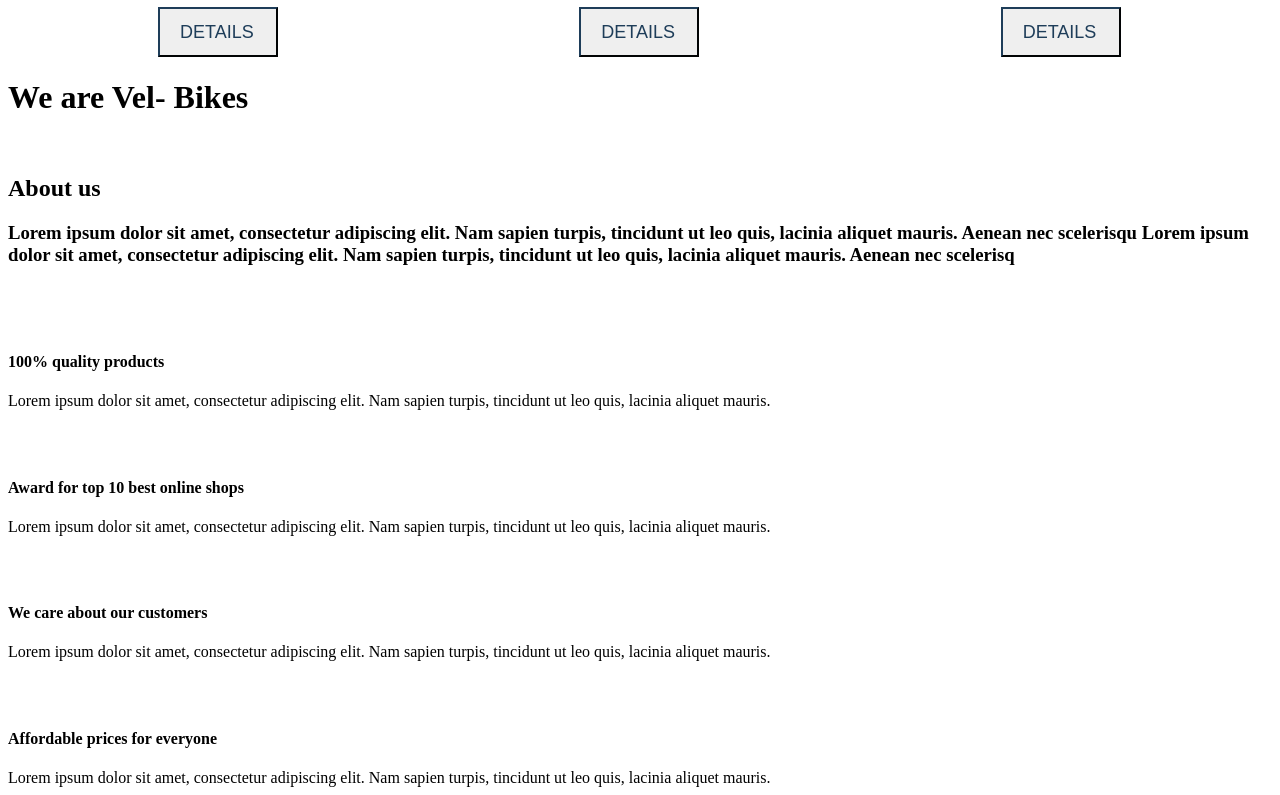
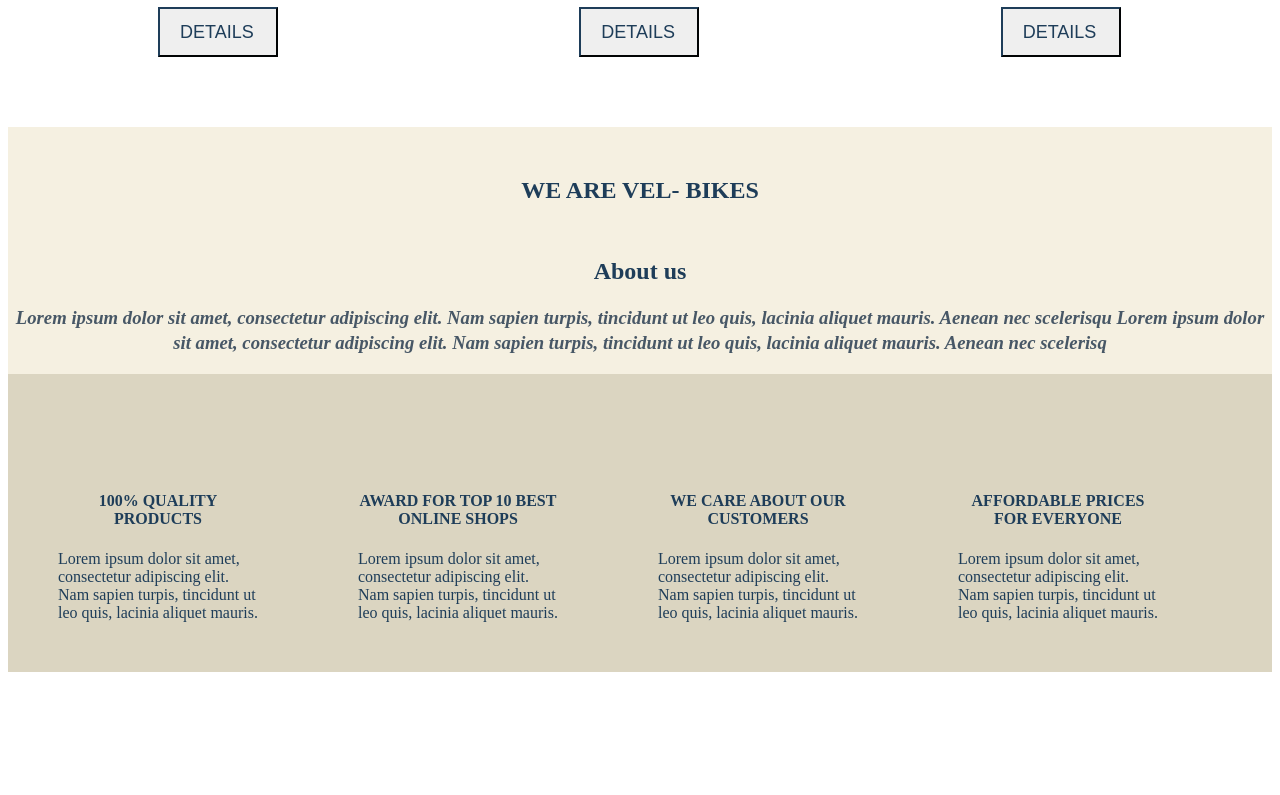
Before and after one commit to martin-js-dev/bike-shop, a plain HTML site: page index.html in a window 1280 px wide. Shown: the part 2558-3353 px from the top of the page. After the commit the page ends 3238 px from the top, so only its background shows below. Drawn offline with Linux system fonts and the light colour scheme; files that its build step writes are made by us from their sources.

Commit message:
Update style.css

```diff
--- a/style.css
+++ b/style.css
@@ -489,3 +489,72 @@
 .latest-2 button:hover {
   background-color:#ff6e40;
 }
+
+/*--======================ABOUT US-==================-- */
+
+.about-img img {
+  height: 300px;
+  width: 300px;
+
+  padding-left: 475px;
+}
+
+.about-us {
+  background-color: #f5f0e1;
+  margin-top: 70px;
+}
+
+.text2 {
+  text-align: center;
+  color: #1e3d59;
+  margin-top: 70px;
+}
+
+.text2 h1 {
+  text-transform: uppercase;
+  padding-top: 50px;
+  font-size: 24px;
+}
+
+.text .text-content {
+  padding-left: 100px;
+  padding-right: 100px;
+  color:#475766;
+
+}
+
+.text-content {
+  font-style: italic;
+  line-height: 25px;
+}
+.text-content h3 {
+  color:#475766;
+}
+
+.why-us {
+  display: flex;
+  background-color:#dbd5c1;
+
+
+}
+
+.ionicon .s-ion-icon {
+  width: 100px;
+  height: 100px;
+}
+
+.why  {
+  color:#1e3d59;
+  width: 200px;
+  padding: 50px;
+}
+
+
+.why h4 span {
+  text-align: center;
+}
+
+.why h4 {
+  text-transform: uppercase;
+  text-align: center;
+}
```
